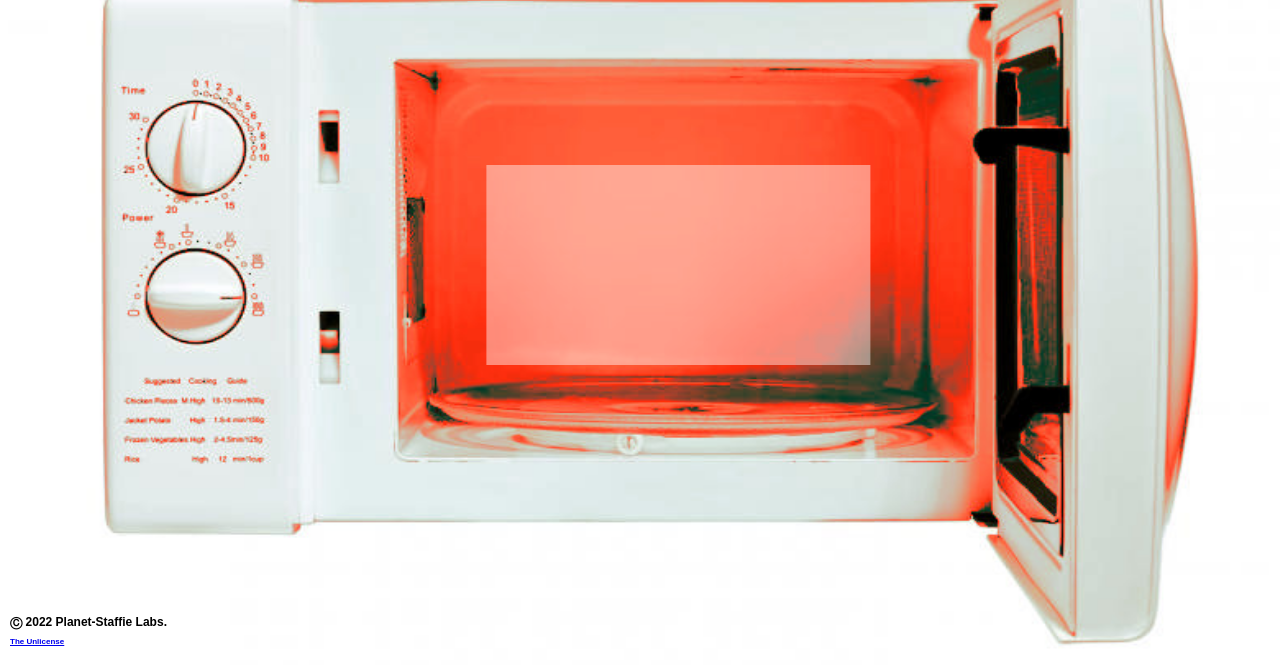
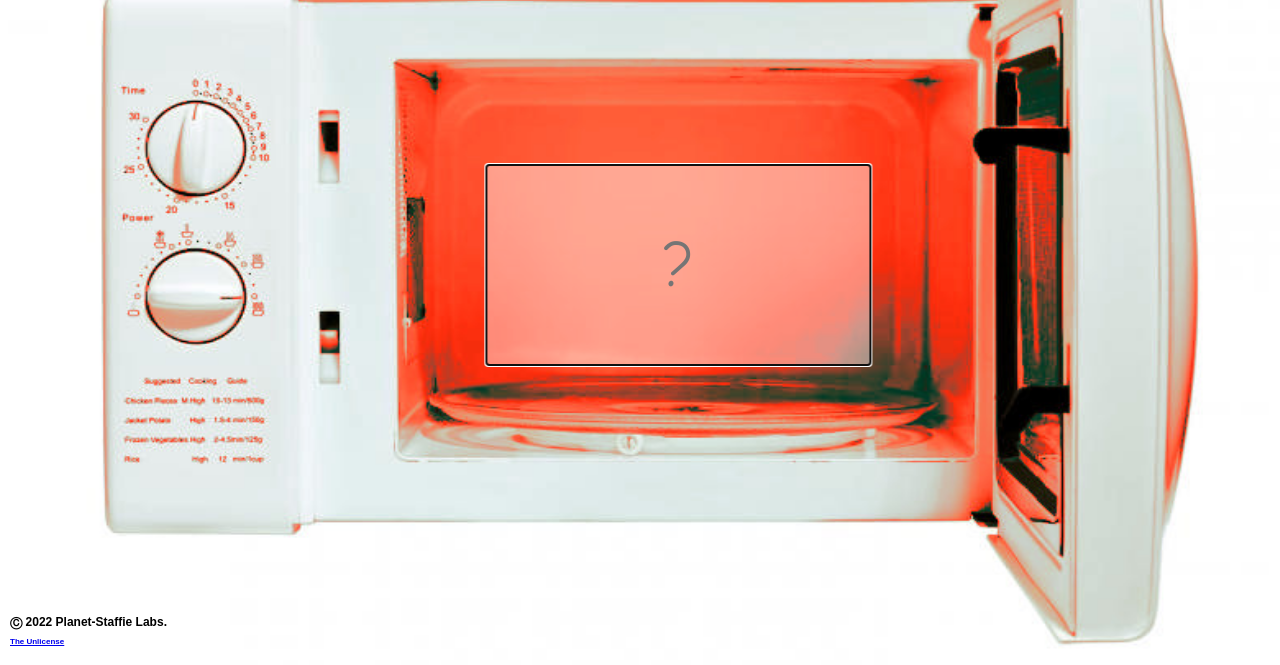
Before and after one commit to PatrickGuthridge/staffie-microwave, a plain HTML site: page index.html in a window 1280 px wide. Shown: the part 135-800 px from the top of the page. Drawn offline with Linux system fonts and the light colour scheme.

Commit message:
Update index.html

```diff
--- a/index.html
+++ b/index.html
@@ -8,7 +8,7 @@
         <h1 id="result">
             The Staffie Microwave™
         </h1>
-        <input id="source">
+        <input id="source"  placeholder="?" autofocus>
         <h2>Ⓒ 2022 Planet-Staffie Labs. <p><a href="https://unlicense.org/">The Unlicense</a></p></h2>
         <style>
             h2 {
```
